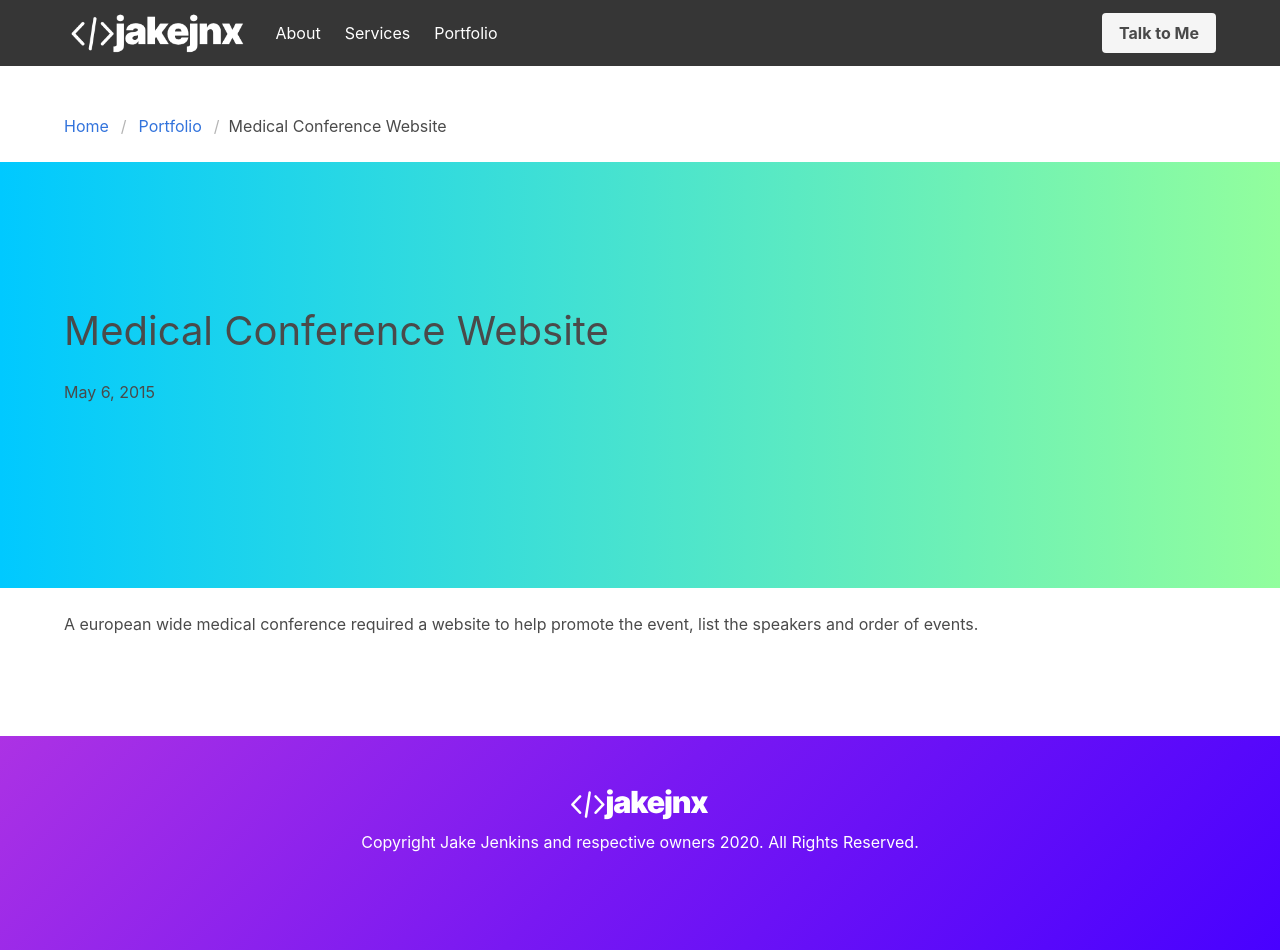
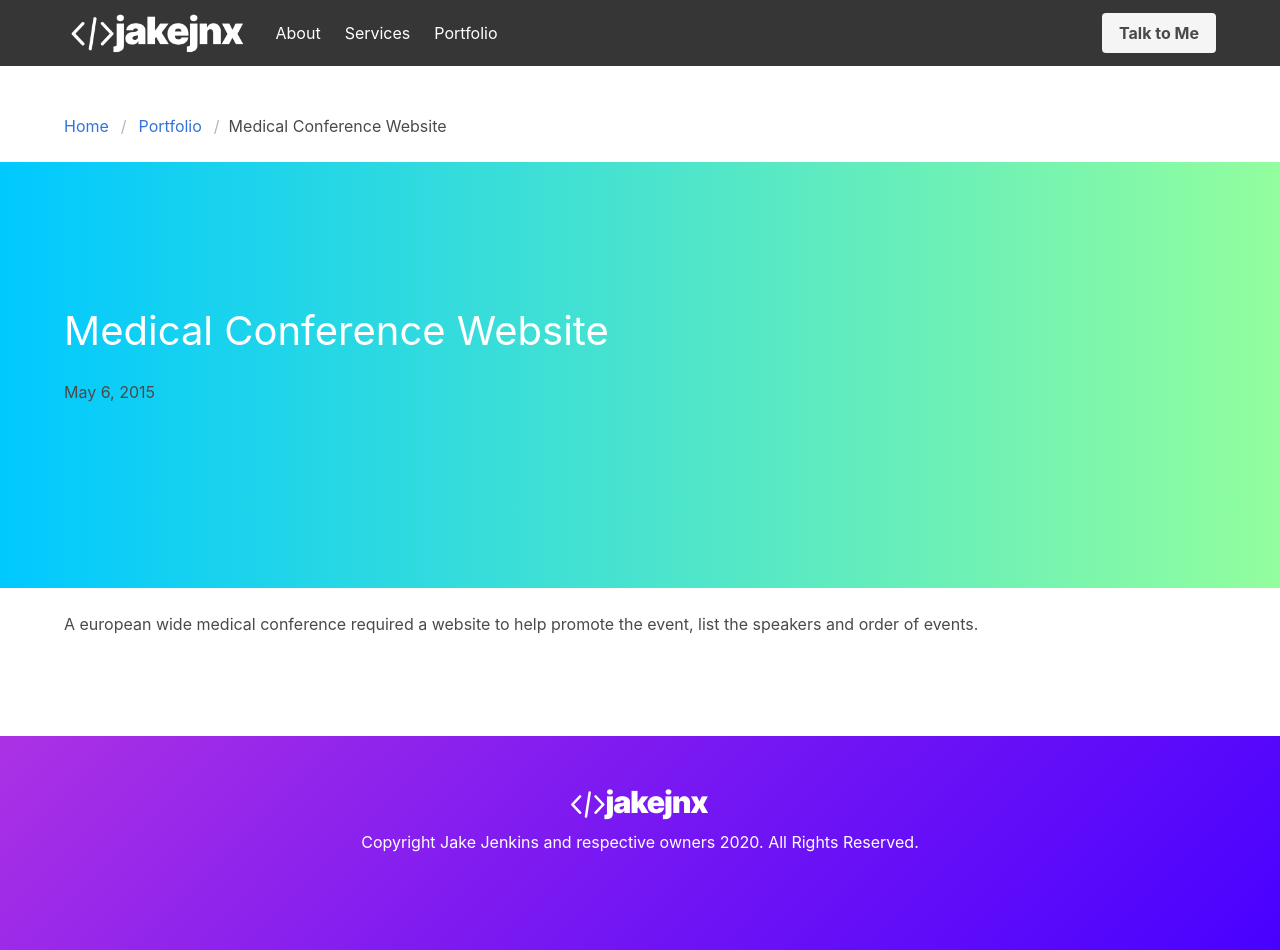
Before and after one commit to jake-jenkins/jjnx-bulma, a Jekyll site: the page built from _portfolio/medical-conference-website.md, in a window 1280 px wide. Built offline with Jekyll 4.4.1, drawn with Linux system fonts in a browser that asks for light colours.

Commit message:
Update portfolio.html

```diff
--- a/_layouts/portfolio.html
+++ b/_layouts/portfolio.html
@@ -16,7 +16,7 @@ layout: default
   <div class="hero-body">
     <div class="container">
 
-<h2 class="subtitle is-2" style:"color: #FFF;">
+<h2 class="subtitle is-2" style="color: #FFF !important;">
         {{ page.title | escape }}
 </h2>
       <p class="post-meta">
```
